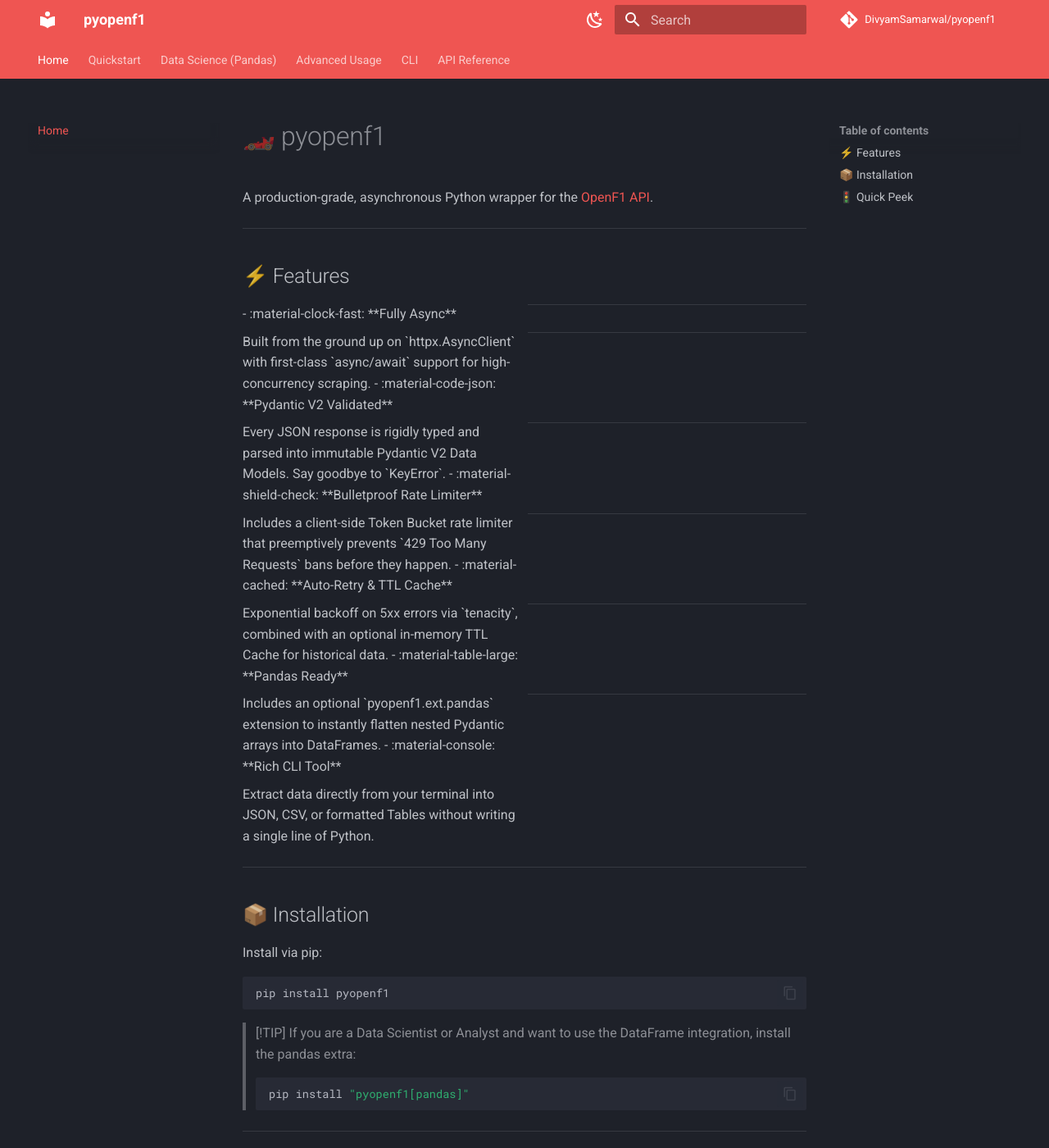
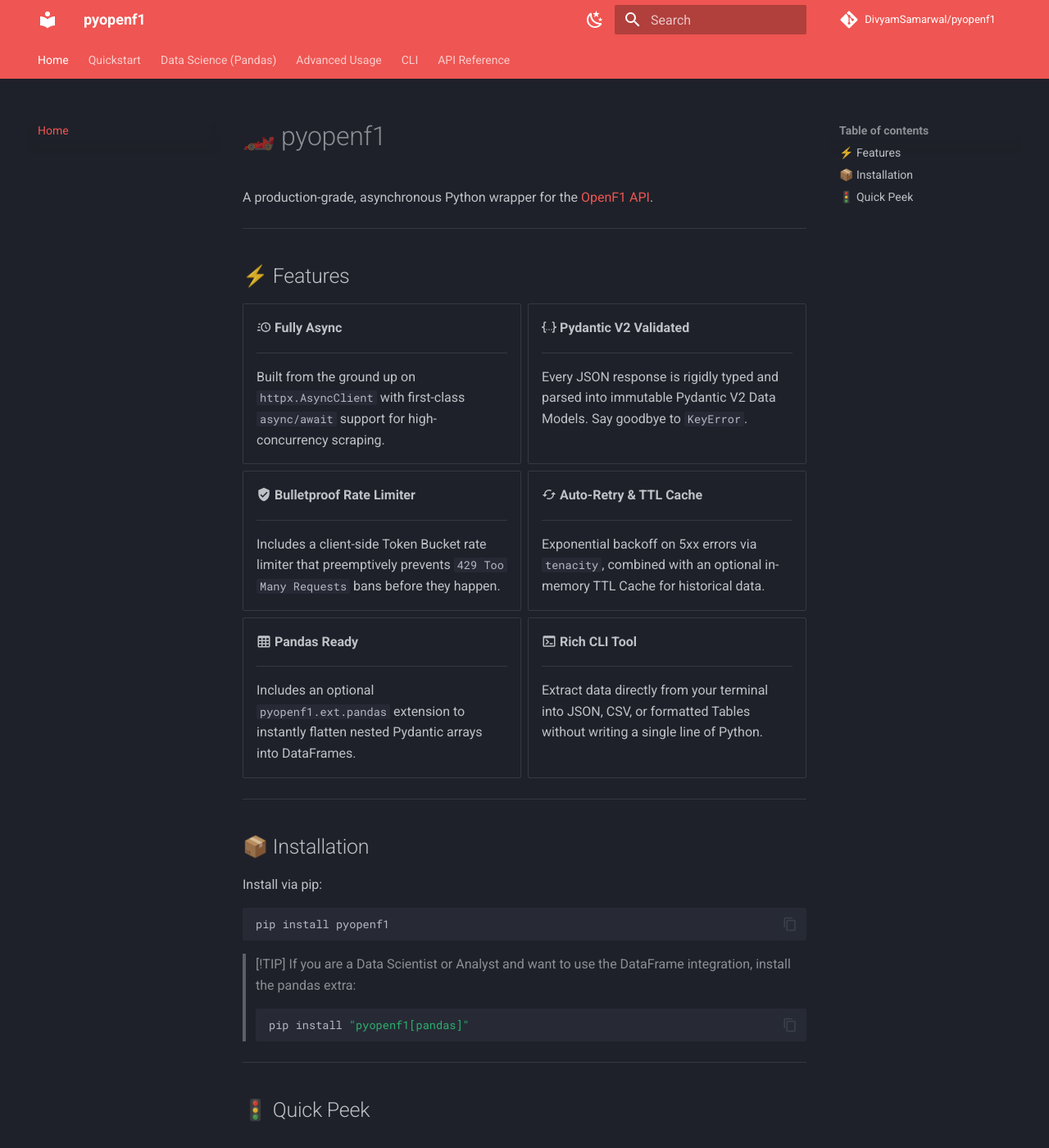
Before and after one commit to DivyamSamarwal/pyopenf1, an MkDocs documentation site: the page built from docs/index.md, in a window 1280 px wide and 1400 px high. Shown: the whole window at 82% size. Built offline with MkDocs 1.6.1 and Material for MkDocs 9.7.7, drawn with Linux system fonts in a browser that asks for light colours; comment, search, counter and statistics services are not loaded; some of the changed text lies outside the part shown.

Commit message:
docs: fix mkdocs material grid rendering

```diff
--- a/docs/index.md
+++ b/docs/index.md
@@ -9,27 +9,39 @@
 <div class="grid cards" markdown>
 
 -   :material-clock-fast: **Fully Async**
-    <hr>
+
+    ---
+
     Built from the ground up on `httpx.AsyncClient` with first-class `async/await` support for high-concurrency scraping.
 
 -   :material-code-json: **Pydantic V2 Validated**
-    <hr>
+
+    ---
+
     Every JSON response is rigidly typed and parsed into immutable Pydantic V2 Data Models. Say goodbye to `KeyError`.
 
 -   :material-shield-check: **Bulletproof Rate Limiter**
-    <hr>
+
+    ---
+
     Includes a client-side Token Bucket rate limiter that preemptively prevents `429 Too Many Requests` bans before they happen.
 
 -   :material-cached: **Auto-Retry & TTL Cache**
-    <hr>
+
+    ---
+
     Exponential backoff on 5xx errors via `tenacity`, combined with an optional in-memory TTL Cache for historical data.
 
 -   :material-table-large: **Pandas Ready**
-    <hr>
+
+    ---
+
     Includes an optional `pyopenf1.ext.pandas` extension to instantly flatten nested Pydantic arrays into DataFrames.
 
 -   :material-console: **Rich CLI Tool**
-    <hr>
+
+    ---
+
     Extract data directly from your terminal into JSON, CSV, or formatted Tables without writing a single line of Python.
 
 </div>
--- a/mkdocs.yml
+++ b/mkdocs.yml
@@ -47,6 +47,8 @@
       - Exceptions: api/exceptions.md
 
 markdown_extensions:
+  - attr_list
+  - md_in_html
   - admonition
   - pymdownx.details
   - pymdownx.superfences
```
